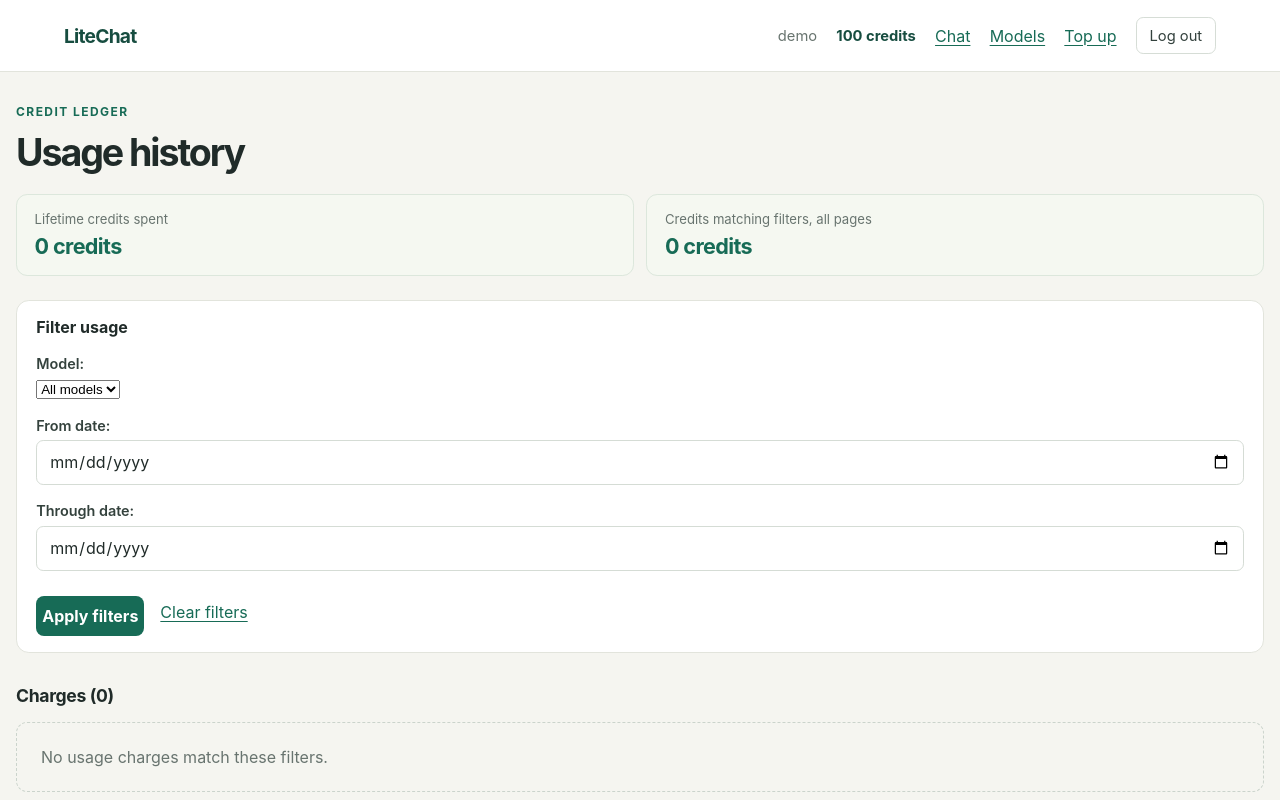
After one commit to ais-eia/itent-45-midterm, a Django app: page /wallet/usage/ in a window 1280 px wide. The commit adds this page. Run offline with Django 5.2, Linux system fonts and the light colour scheme; a user stored in the database is signed in; data comes from the database, SQL or seed files in the repository; data that the repository does not hold is empty.

Commit message:
feat: add ledger-backed usage history

```diff
--- a/core/forms.py
+++ b/core/forms.py
@@ -1,6 +1,6 @@
 from django import forms
 
-from .models import CatalogModel
+from .models import CatalogModel, WalletTransaction
 
 
 class CatalogModelChoiceField(forms.ModelChoiceField):
@@ -35,3 +35,41 @@ class ChatForm(forms.Form):
 
 class ConversationTitleForm(forms.Form):
     title = forms.CharField(max_length=80, strip=True, label='Conversation title')
+
+
+class UsageHistoryFilterForm(forms.Form):
+    model = forms.ModelChoiceField(
+        queryset=CatalogModel.objects.none(),
+        required=False,
+        empty_label='All models',
+    )
+    start_date = forms.DateField(
+        required=False,
+        widget=forms.DateInput(attrs={'type': 'date'}),
+        label='From date',
+    )
+    end_date = forms.DateField(
+        required=False,
+        widget=forms.DateInput(attrs={'type': 'date'}),
+        label='Through date',
+    )
+
+    def __init__(self, *args, user, **kwargs):
+        super().__init__(*args, **kwargs)
+        model_ids = WalletTransaction.objects.filter(
+            wallet=user.wallet,
+            transaction_type=WalletTransaction.Type.USAGE,
+            exchange__user=user,
+            exchange__conversation__user=user,
+        ).order_by().values('exchange__model_id')
+        self.fields['model'].queryset = CatalogModel.objects.filter(
+            pk__in=model_ids,
+        ).order_by('provider', 'tier', 'display_name')
+
+    def clean(self):
+        cleaned_data = super().clean()
+        start_date = cleaned_data.get('start_date')
+        end_date = cleaned_data.get('end_date')
+        if start_date and end_date and end_date < start_date:
+            self.add_error('end_date', 'Through date must be on or after the from date.')
+        return cleaned_data
--- a/core/static/core/accounts.css
+++ b/core/static/core/accounts.css
@@ -577,6 +577,80 @@ input:focus {
   margin-top: 2rem;
 }
 
+.usage-shell {
+  width: min(100% - 2rem, 82rem);
+  margin-top: 2rem;
+}
+
+.usage-totals {
+  display: grid;
+  grid-template-columns: repeat(2, minmax(0, 1fr));
+  gap: 0.8rem;
+  margin: 1.2rem 0;
+}
+
+.usage-total {
+  display: grid;
+  gap: 0.35rem;
+  padding: 1rem 1.1rem;
+  border: 1px solid #dce7dc;
+  border-radius: 0.7rem;
+  background: #f5f8f1;
+}
+
+.usage-total span {
+  color: #68746f;
+  font-size: 0.82rem;
+}
+
+.usage-total strong {
+  color: #176b56;
+  font-size: 1.35rem;
+  letter-spacing: -0.03em;
+}
+
+.usage-filters {
+  margin-top: 1.5rem;
+  padding: 1rem 1.2rem;
+  border: 1px solid #e2e4dc;
+  border-radius: 0.8rem;
+  background: #fff;
+}
+
+.usage-filters h2 {
+  margin-top: 0;
+  font-size: 1rem;
+}
+
+.filter-actions,
+.usage-pagination {
+  display: flex;
+  align-items: center;
+  gap: 1rem;
+}
+
+.filter-actions .primary-button {
+  width: auto;
+  min-height: 2.5rem;
+}
+
+.filter-error {
+  padding: 0.7rem 0.8rem;
+  border-left: 3px solid #b55043;
+  background: #fff4f1;
+  color: #7a2e28;
+}
+
+.usage-table td:nth-child(n + 5) {
+  text-align: right;
+}
+
+.usage-pagination {
+  justify-content: space-between;
+  margin-top: 1rem;
+  font-size: 0.88rem;
+}
+
 .transaction-history h2 {
   font-size: 1.1rem;
   letter-spacing: -0.02em;
@@ -634,6 +708,10 @@ input:focus {
     position: static;
   }
 
+  .usage-totals {
+    grid-template-columns: minmax(0, 1fr);
+  }
+
   .exchange-cost {
     flex-direction: column;
     gap: 0.3rem;
--- /dev/null
+++ b/core/templates/core/usage_history.html
@@ -0,0 +1,88 @@
+{% extends 'core/base.html' %}
+
+{% block title %}Usage history | LiteChat{% endblock %}
+{% block page_class %}usage-shell{% endblock %}
+
+{% block content %}
+  <section class="usage-history" aria-labelledby="usage-heading">
+    <p class="eyebrow">Credit ledger</p>
+    <h1 id="usage-heading">Usage history</h1>
+    <div class="usage-totals" aria-label="Credits spent">
+      <article class="usage-total">
+        <span>Lifetime credits spent</span>
+        <strong>{{ lifetime_total }} credits</strong>
+      </article>
+      <article class="usage-total">
+        <span>Credits matching filters, all pages</span>
+        <strong>{{ filtered_total }} credits</strong>
+      </article>
+    </div>
+
+    <form class="usage-filters" method="get" action="{% url 'usage_history' %}">
+      <h2>Filter usage</h2>
+      {% if filter_error %}
+        <p class="filter-error" role="alert">The filters were not applied. Showing your complete usage history.</p>
+      {% endif %}
+      {{ filter_form.non_field_errors }}
+      {{ filter_form.as_p }}
+      <div class="filter-actions">
+        <button class="primary-button" type="submit">Apply filters</button>
+        <a href="{% url 'usage_history' %}">Clear filters</a>
+      </div>
+    </form>
+
+    <section class="transaction-history" aria-labelledby="usage-rows-heading">
+      <h2 id="usage-rows-heading">Charges ({{ page_obj.paginator.count }})</h2>
+      {% if page_obj.object_list %}
+        <div class="transaction-scroll">
+          <table class="transaction-table usage-table">
+            <thead>
+              <tr>
+                <th scope="col">Charged</th>
+                <th scope="col">Chat</th>
+                <th scope="col">Model</th>
+                <th scope="col">Tier</th>
+                <th scope="col">Input tokens</th>
+                <th scope="col">Output tokens</th>
+                <th scope="col">Credits</th>
+                <th scope="col">Mode</th>
+              </tr>
+            </thead>
+            <tbody>
+              {% for entry in page_obj.object_list %}
+                <tr>
+                  <td><time datetime="{{ entry.created_at|date:'c' }}">{{ entry.created_at|date:"Y-m-d H:i" }}</time></td>
+                  <td>
+                    {{ entry.exchange.conversation.title }}
+                    {% if entry.exchange.conversation.deleted_at %}<span class="muted">(deleted chat)</span>{% endif %}
+                  </td>
+                  <td>{{ entry.exchange.model.display_name }}</td>
+                  <td>{{ entry.exchange.model.get_tier_display }}</td>
+                  <td>{{ entry.exchange.input_tokens }}</td>
+                  <td>{{ entry.exchange.output_tokens }}</td>
+                  <td>{{ entry.credits_charged }}</td>
+                  <td>{{ entry.exchange.get_mode_display }}</td>
+                </tr>
+              {% endfor %}
+            </tbody>
+          </table>
+        </div>
+      {% else %}
+        <p class="empty-catalog">No usage charges match these filters.</p>
+      {% endif %}
+
+      {% if page_obj.paginator.num_pages > 1 %}
+        {% url 'usage_history' as usage_url %}
+        <nav class="usage-pagination" aria-label="Usage history pages">
+          {% if page_obj.has_previous %}
+            <a href="{{ usage_url }}?page={{ page_obj.previous_page_number }}{% if model_filter_value %}&amp;model={{ model_filter_value|urlencode }}{% endif %}{% if start_date_filter_value %}&amp;start_date={{ start_date_filter_value|urlencode }}{% endif %}{% if end_date_filter_value %}&amp;end_date={{ end_date_filter_value|urlencode }}{% endif %}">Newer</a>
+          {% endif %}
+          <span>Page {{ page_obj.number }} of {{ page_obj.paginator.num_pages }}</span>
+          {% if page_obj.has_next %}
+            <a href="{{ usage_url }}?page={{ page_obj.next_page_number }}{% if model_filter_value %}&amp;model={{ model_filter_value|urlencode }}{% endif %}{% if start_date_filter_value %}&amp;start_date={{ start_date_filter_value|urlencode }}{% endif %}{% if end_date_filter_value %}&amp;end_date={{ end_date_filter_value|urlencode }}{% endif %}">Older</a>
+          {% endif %}
+        </nav>
+      {% endif %}
+    </section>
+  </section>
+{% endblock %}
--- a/core/templates/core/wallet_top_up.html
+++ b/core/templates/core/wallet_top_up.html
@@ -8,7 +8,8 @@
     <h1>Top up credits</h1>
     <p class="intro">Current balance: <strong>{{ wallet.balance }} credits</strong></p>
     <p class="fake-payment-note">This is a simulated payment. No money will be charged.</p>
-    <form method="post">
+    <p><a href="{% url 'usage_history' %}">View detailed usage history</a></p>
+    <form method="post" action="{% url 'wallet_top_up' %}">
       {% csrf_token %}
       {{ form.as_p }}
       <button class="primary-button" type="submit">Confirm fake top-up</button>
--- a/core/views.py
+++ b/core/views.py
@@ -6,6 +6,8 @@ from django.contrib.auth.forms import UserCreationForm
 from django.contrib.auth.mixins import LoginRequiredMixin
 from django.core.paginator import Paginator
 from django.db import transaction
+from django.db.models import Sum
+from django.db.models.functions import Abs
 from django.http import HttpResponseBadRequest, HttpResponseNotAllowed
 from django.shortcuts import get_object_or_404, redirect, render
 from django.urls import reverse_lazy
@@ -13,7 +15,7 @@ from django.utils import timezone
 from django.views.generic import CreateView, FormView, TemplateView
 
 from .chat_service import InsufficientPreflightCredits, create_exchange
-from .forms import ChatForm, ConversationTitleForm, TopUpForm
+from .forms import ChatForm, ConversationTitleForm, TopUpForm, UsageHistoryFilterForm
 from .models import CatalogModel, ChatExchange, Conversation, WalletTransaction
 from .providers import ProviderError
 from .wallets import InsufficientCredits, apply_wallet_transaction
@@ -50,6 +52,74 @@ class WalletTopUpView(LoginRequiredMixin, FormView):
         context['wallet'] = wallet
         context['transactions'] = wallet.transactions.select_related(
             'exchange__conversation',
+        )
+        return context
+
+
+class UsageHistoryView(LoginRequiredMixin, TemplateView):
+    template_name = 'core/usage_history.html'
+
+    def get_context_data(self, **kwargs):
+        context = super().get_context_data(**kwargs)
+        user = self.request.user
+        wallet = user.wallet
+        usage = WalletTransaction.objects.filter(
+            wallet=wallet,
+            transaction_type=WalletTransaction.Type.USAGE,
+            exchange__user=user,
+            exchange__conversation__user=user,
+        )
+        filter_form = UsageHistoryFilterForm(
+            self.request.GET if self.request.GET else None,
+            user=user,
+        )
+        filters_valid = not filter_form.is_bound or filter_form.is_valid()
+        filtered_usage = usage
+        if filters_valid and filter_form.is_bound:
+            model = filter_form.cleaned_data['model']
+            start_date = filter_form.cleaned_data['start_date']
+            end_date = filter_form.cleaned_data['end_date']
+            if model:
+                filtered_usage = filtered_usage.filter(exchange__model=model)
+            if start_date:
+                filtered_usage = filtered_usage.filter(created_at__date__gte=start_date)
+            if end_date:
+                filtered_usage = filtered_usage.filter(created_at__date__lte=end_date)
+
+        lifetime_total = -(usage.aggregate(total=Sum('amount'))['total'] or 0)
+        filtered_total = -(filtered_usage.aggregate(total=Sum('amount'))['total'] or 0)
+        entries = filtered_usage.order_by('-created_at', '-pk').select_related(
+            'exchange__conversation',
+            'exchange__model',
+        ).annotate(credits_charged=Abs('amount'))
+        context.update(
+            {
+                'filter_form': filter_form,
+                'filter_error': filter_form.is_bound and not filters_valid,
+                'filters_applied': bool(
+                    filters_valid
+                    and filter_form.is_bound
+                    and any(filter_form.cleaned_data.values())
+                ),
+                'model_filter_value': (
+                    filter_form.cleaned_data['model'].pk
+                    if filters_valid and filter_form.is_bound and filter_form.cleaned_data['model']
+                    else ''
+                ),
+                'start_date_filter_value': (
+                    filter_form.cleaned_data['start_date'].isoformat()
+                    if filters_valid and filter_form.is_bound and filter_form.cleaned_data['start_date']
+                    else ''
+                ),
+                'end_date_filter_value': (
+                    filter_form.cleaned_data['end_date'].isoformat()
+                    if filters_valid and filter_form.is_bound and filter_form.cleaned_data['end_date']
+                    else ''
+                ),
+                'lifetime_total': lifetime_total,
+                'filtered_total': filtered_total,
+                'page_obj': Paginator(entries, 20).get_page(self.request.GET.get('page')),
+            }
         )
         return context
 
--- a/core/wallet_urls.py
+++ b/core/wallet_urls.py
@@ -1,7 +1,8 @@
 from django.urls import path
 
-from .views import WalletTopUpView
+from .views import UsageHistoryView, WalletTopUpView
 
 urlpatterns = [
     path('top-up/', WalletTopUpView.as_view(), name='wallet_top_up'),
+    path('usage/', UsageHistoryView.as_view(), name='usage_history'),
 ]
```
Also changed, not shown: core/tests.py (+294 -1 lines).
